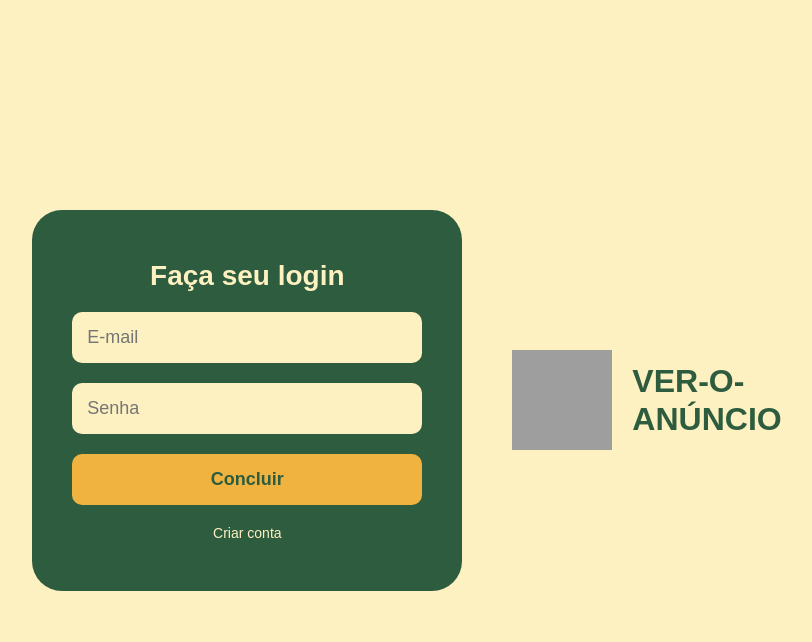
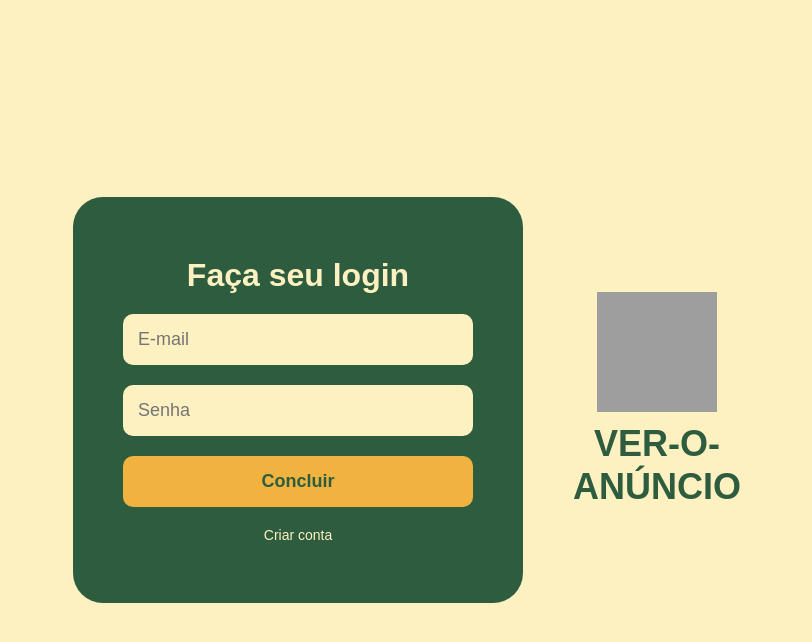
Before and after one commit to Projeto-Tacaca/Site-de-Classificados, a PHP site: page /View/login.php in a window 1280 px wide. Shown: the top 642 px of the page, without its empty margins (233-1045 px from the left). Run offline with PHP 8.4, Linux system fonts and the light colour scheme; grey boxes are pictures that could not be loaded.

Commit message:
essa e a modificação que eu consigie faze sintanse livers para altera eu to muito bebado para continua por hoje e isso

```diff
--- a/index.php
+++ /dev/null
@@ -1,4 +0,0 @@
-<?php
-header("Location: /Site-de-Classificados/src/app/public/frontend/View/login.php");
-exit;
-?>
--- a/src/app/public/frontend/css/login.css
+++ b/src/app/public/frontend/css/login.css
@@ -1,4 +1,3 @@
-
 body {
   margin: 0;
   font-family: Arial, sans-serif;
@@ -13,6 +12,19 @@
   display: flex;
   background-color: #fdf1c1;
   padding: 20px;
+  flex-direction: column;
+  align-items: center;
+  gap: 30px;
+}
+
+/* Responsivo para telas maiores */
+@media (min-width: 768px) {
+  .container {
+    flex-direction: row;
+    justify-content: center;
+    align-items: center;
+    gap: 50px;
+  }
 }
 
 .login-box {
@@ -23,8 +35,8 @@
   display: flex;
   flex-direction: column;
   gap: 20px;
-      width: 350px;
-      height: auto;
+  width: 100%;
+  max-width: 350px;
 }
 
 .login-box h1 {
@@ -63,18 +75,72 @@
 .logo-box {
   display: flex;
   align-items: center;
-      margin-left: 50px;
+  justify-content: center;
+  flex-direction: column;
+  text-align: center;
 }
 
 .logo-box img {
-      width: 100px; /* Aumentado um pouco */
-      height: 100px;
-      margin-right: 20px;
+  width: 80px;
+  height: 80px;
+  margin-bottom: 10px;
 }
 
 .logo-box span {
-      font-size: 32px;
+  font-size: 24px;
   color: #2e5c3e;
   font-weight: bold;
   line-height: 1.2;
 }
+
+/* Telas muito pequenas */
+@media (max-width: 480px) {
+  .login-box {
+    padding: 30px 20px;
+    gap: 15px;
+  }
+
+  .login-box h1 {
+    font-size: 24px;
+  }
+
+  .login-box input,
+  .login-box button {
+    font-size: 16px;
+    padding: 10px;
+  }
+
+  .logo-box img {
+    width: 60px;
+    height: 60px;
+  }
+
+  .logo-box span {
+    font-size: 20px;
+  }
+}
+
+/* Telas muito grandes */
+@media (min-width: 1200px) {
+  .container {
+    max-width: 1200px;
+  }
+
+  .logo-box img {
+    width: 120px;
+    height: 120px;
+  }
+
+  .logo-box span {
+    font-size: 36px;
+  }
+
+  .login-box {
+    padding: 60px 50px;
+    width: 400px;
+  }
+
+  .login-box h1 {
+    font-size: 32px;
+  }
+}
```
Also changed, not shown: src/app/public/frontend/css/registro.css (+29 -3 lines). Lines whose indentation alone changed are shown as unchanged.
